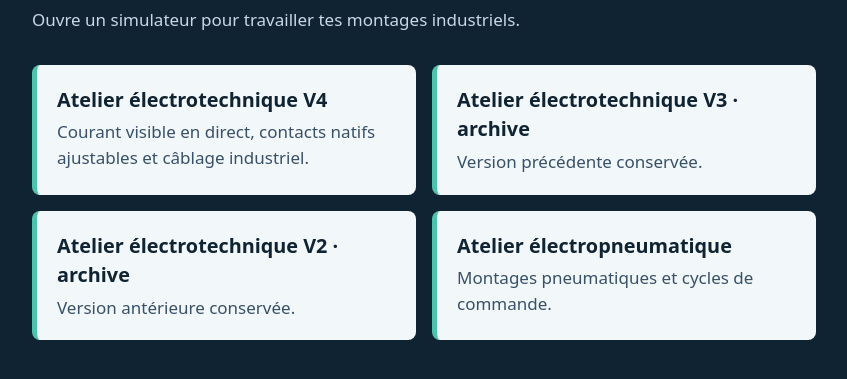
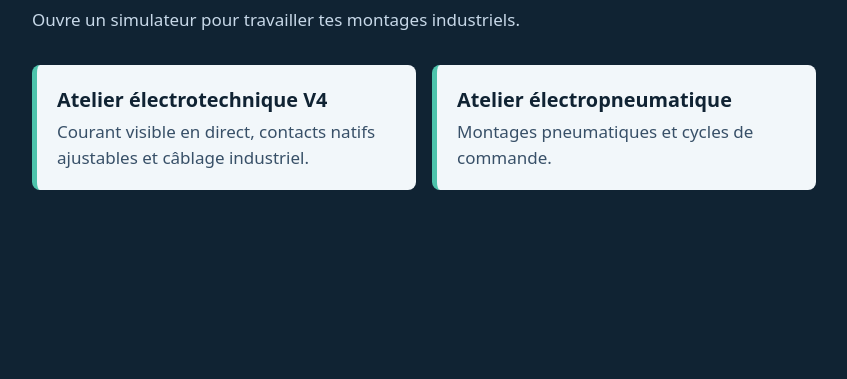
Before and after one commit to Wassolon/notre-atelier, a plain HTML site: page index.html in a window 1280 px wide. Shown: the part 199-578 px from the top of the page, without its empty margins (216-1063 px from the left). Drawn offline with Linux system fonts and the light colour scheme.

Commit message:
Retirer V2 et V3 de la page publique

```diff
--- a/index.html
+++ b/index.html
@@ -24,8 +24,6 @@ a span { display: block; margin-top: .3rem; color: #385068 }
 <p>Ouvre un simulateur pour travailler tes montages industriels.</p>
 <nav aria-label="Simulateurs">
 <a href="Atelier-electrotechnique-V4.html"><strong>Atelier électrotechnique V4</strong><span>Courant visible en direct, contacts natifs ajustables et câblage industriel.</span></a>
-<a href="Atelier-electrotechnique-V3-espace.html"><strong>Atelier électrotechnique V3 · archive</strong><span>Version précédente conservée.</span></a>
-<a href="Atelier-electrotechnique-V2.html"><strong>Atelier électrotechnique V2 · archive</strong><span>Version antérieure conservée.</span></a>
 <a href="Atelier-electropneumatique.html"><strong>Atelier électropneumatique</strong><span>Montages pneumatiques et cycles de commande.</span></a>
 </nav>
 </main>
```
